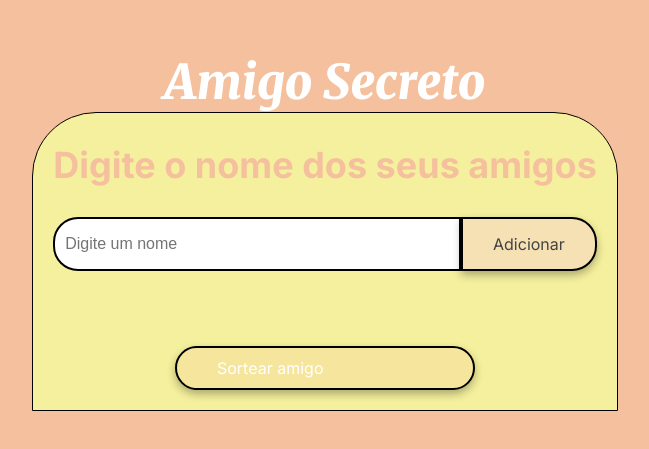
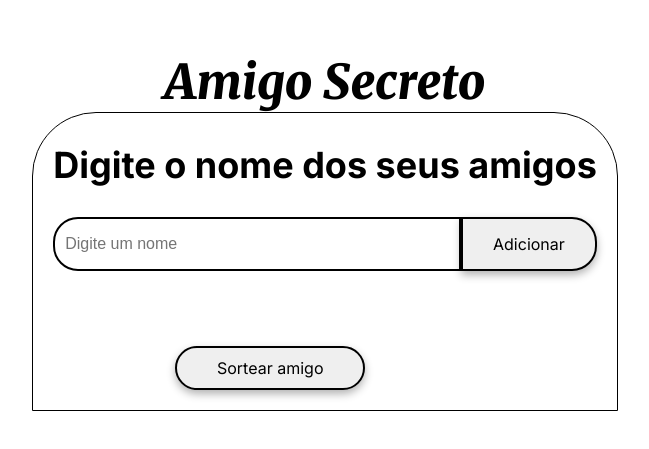
Before and after one commit to ThCMoreira/DesafioLP, a plain HTML site: page index.html in a window 1280 px wide. Shown: the part 189-638 px from the top of the page, without its empty margins (315-964 px from the left). Drawn offline with Linux system fonts and the light colour scheme.

Commit message:
Update style.css
parte 2

```diff
--- a/style.css
+++ b/style.css
@@ -16,7 +16,7 @@
 
 body {
     height: 100vh;
-    background-color: var(--color-primary);
+    background-color: --color-primary;
     display: flex;
     justify-content: center;
     align-items: center;
@@ -39,7 +39,7 @@ body {
 
 .input-section {
     flex: 60%;
-    background-color: var(--color-secondary);
+    background-color: --color-secondary;
     border: 1px solid #000;
     border-radius: 64px 64px 0 0;
     display: flex;
@@ -54,14 +54,14 @@ body {
     font-family: "Merriweather", serif;
     font-weight: 900;
     font-style: italic;
-    color: var(--color-white);
+    color: --color-white;
 }
 
 .section-title {
     font-family: "Inter", serif;
     font-size: 36px;
     font-weight: 700;
-    color: var(--color-primary);
+    color: --color-primary;
     margin: 10px 0;
     text-align: center;
 }
@@ -77,7 +77,7 @@ body {
 .input-name {
     width: 100%;
     padding: 10px;
-    border: 2px solid #000;
+    border: 2px solid #000000;
     border-radius: 25px 0 0 25px;
     font-size: 16px;
 }
@@ -109,8 +109,8 @@ button {
 }
 
 .button-add {
-    background-color: var(--color-tertiary);
-    color: var(--color-text);
+    background-color: --color-tertiary;
+    color: --color-text;
     border-radius: 0 25px 25px 0;
 }
 
@@ -120,7 +120,7 @@ button {
 
 ul {
     list-style-type: none;
-    color: var(--color-text);
+    color: --color-text;
     font-family: "Inter", sans-serif;
     font-size: 18px;
     margin: 20px 0;
@@ -137,10 +137,10 @@ ul {
 .button-draw {
     display: flex;
     align-items: center;
-    width: 100%;
+    width: auto;
     padding: 10px 40px;
-    color: var(--color-white);
-    background-color: var(--color-button);
+    color: --color-white;
+    background-color: --color-button;
     font-size: 16px;
 }
 
@@ -149,7 +149,7 @@ ul {
 }
 
 .button-draw:hover {
-    background-color: var(--color-button-hover);
+    background-color: --color-button-hover;
 }
 
 @media (max-width = 1200px) {
```
